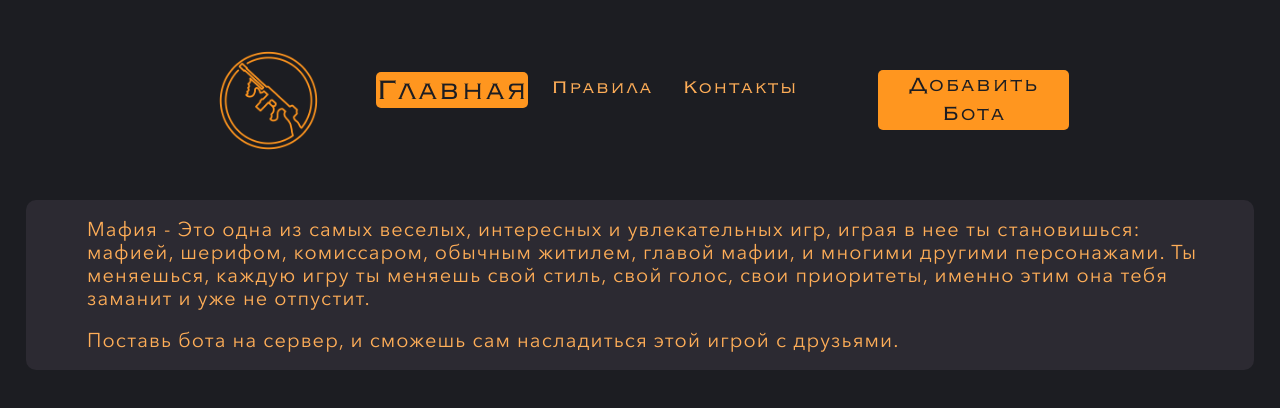
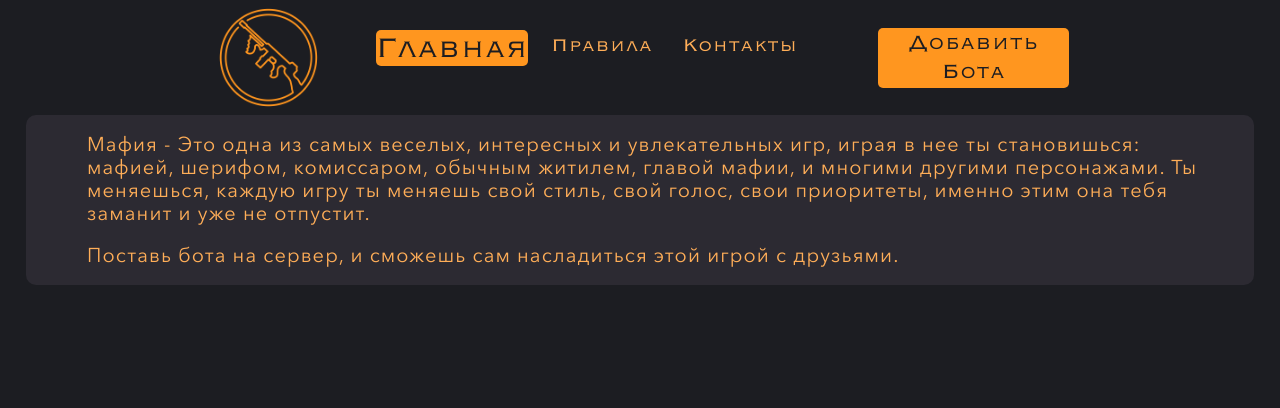
Before and after one commit to BetKill/MAFIA, a plain HTML site: page index.html in a window 1280 px wide. Drawn offline with nearby package versions, Linux system fonts and the light colour scheme; files whose address does not match are found by name.

Commit message:
Update style.css

```diff
--- a/css/style.css
+++ b/css/style.css
@@ -7,6 +7,9 @@
     font-weight: 400;
     font-style: normal;
   }
+body {
+  overflow-y: auto;
+}
 html {
   -webkit-box-sizing: border-box;
           box-sizing: border-box;
@@ -30,6 +33,7 @@ html {
 }
 .a1{text-decoration: none;}
 .menu {
+  position: relative;
   font-family: 'Copperplate-Light';
   display: -webkit-box;
   display: -ms-flexbox;
@@ -40,13 +44,13 @@ html {
   -webkit-box-align: center;
       -ms-flex-align: center;
           align-items: center;
-  max-width: 720px;
+  max-width: auto;
+  padding-left: 20%;
+  padding-right: 20%;
   margin: 0px auto;
-  padding: 100px;
-  height: 20vh;
+  height: auto;
   list-style: none;
 }
-
 .menu .li {
   margin-right: 50px;
   width: 125px;
```
